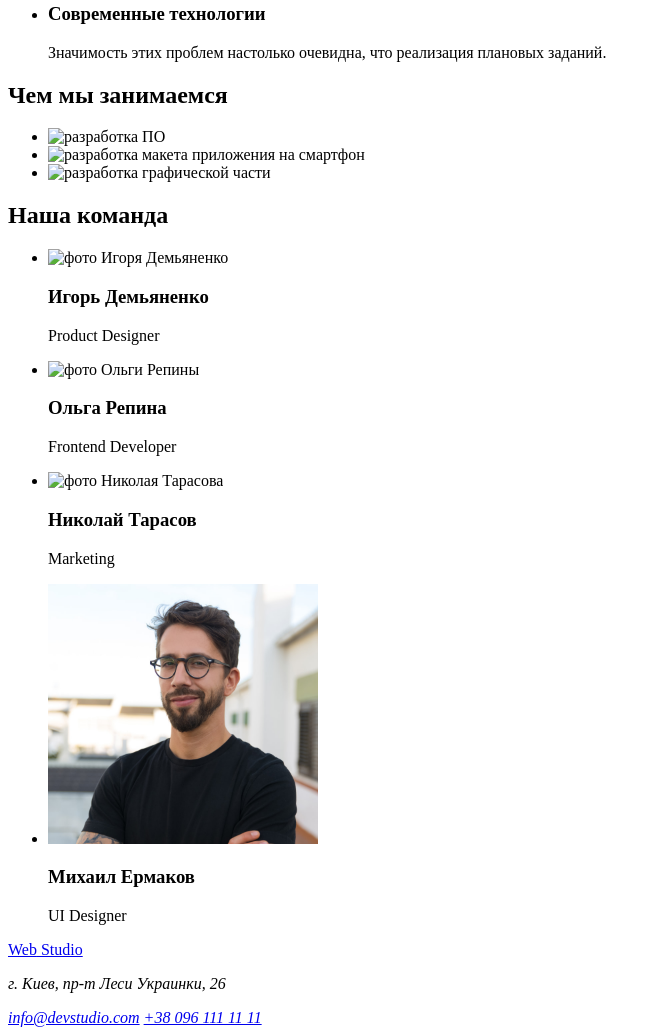
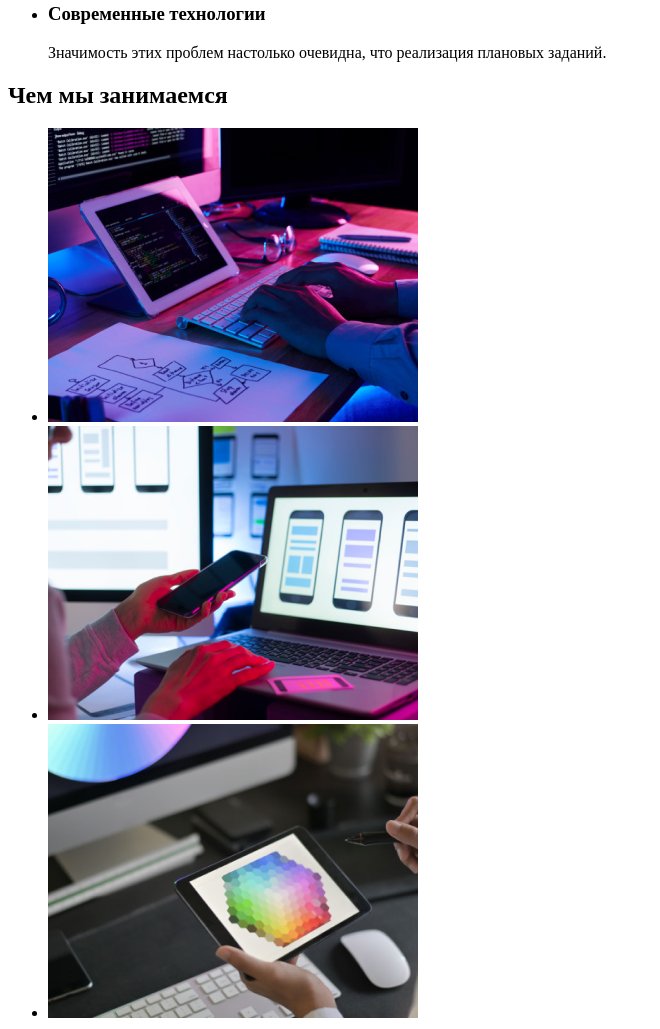
Before and after one commit to MajorPrestige/goit-markup-hw-01, a plain HTML site: page index.html in a window 1280 px wide. Shown: the part 532-1561 px from the top of the page, without its empty margins (0-660 px from the left). Drawn offline with Linux system fonts and the light colour scheme; the site is published under a folder, as on GitHub Pages, so addresses that start at the root find nothing.

```diff
--- a/index.html
+++ b/index.html
@@ -62,11 +62,11 @@
 			<section>
 				<h2>Чем мы занимаемся</h2>
 				<ul>
-					<li><img src="/images/img1.jpg" width="370" height="294" alt="разработка ПО" /></li>
+					<li><img src="images/img1.jpg" width="370" height="294" alt="разработка ПО" /></li>
 					<li>
-						<img src="/images/img2.jpg" width="370" height="294" alt="разработка макета приложения на смартфон" />
+						<img src="images/img2.jpg" width="370" height="294" alt="разработка макета приложения на смартфон" />
 					</li>
-					<li><img src="/images/img3.jpg" width="370" height="294" alt="разработка графической части" /></li>
+					<li><img src="images/img3.jpg" width="370" height="294" alt="разработка графической части" /></li>
 				</ul>
 			</section>
 			<!-- our team -->
@@ -74,17 +74,17 @@
 				<h2>Наша команда</h2>
 				<ul>
 					<li>
-						<img width="270" height="260" src="/images/img4.jpg" alt="фото Игоря Демьяненко" />
+						<img width="270" height="260" src="images/img4.jpg" alt="фото Игоря Демьяненко" />
 						<h3>Игорь Демьяненко</h3>
 						<p>Product Designer</p>
 					</li>
 					<li>
-						<img width="270" height="260" src="/images/img5.jpg" alt="фото Ольги Репины" />
+						<img width="270" height="260" src="images/img5.jpg" alt="фото Ольги Репины" />
 						<h3>Ольга Репина</h3>
 						<p>Frontend Developer</p>
 					</li>
 					<li>
-						<img width="270" height="260" src="/images/img6.jpg" alt="фото Николая Тарасова" />
+						<img width="270" height="260" src="images/img6.jpg" alt="фото Николая Тарасова" />
 						<h3>Николай Тарасов</h3>
 						<p>Marketing</p>
 					</li>
```
